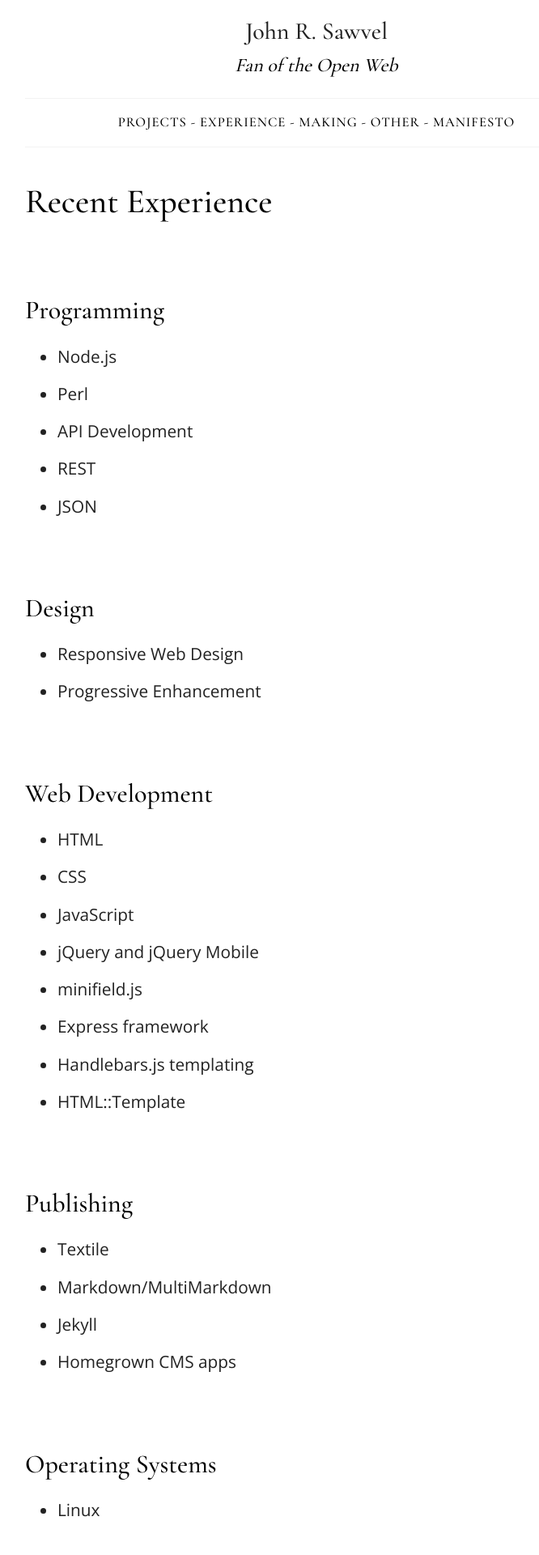
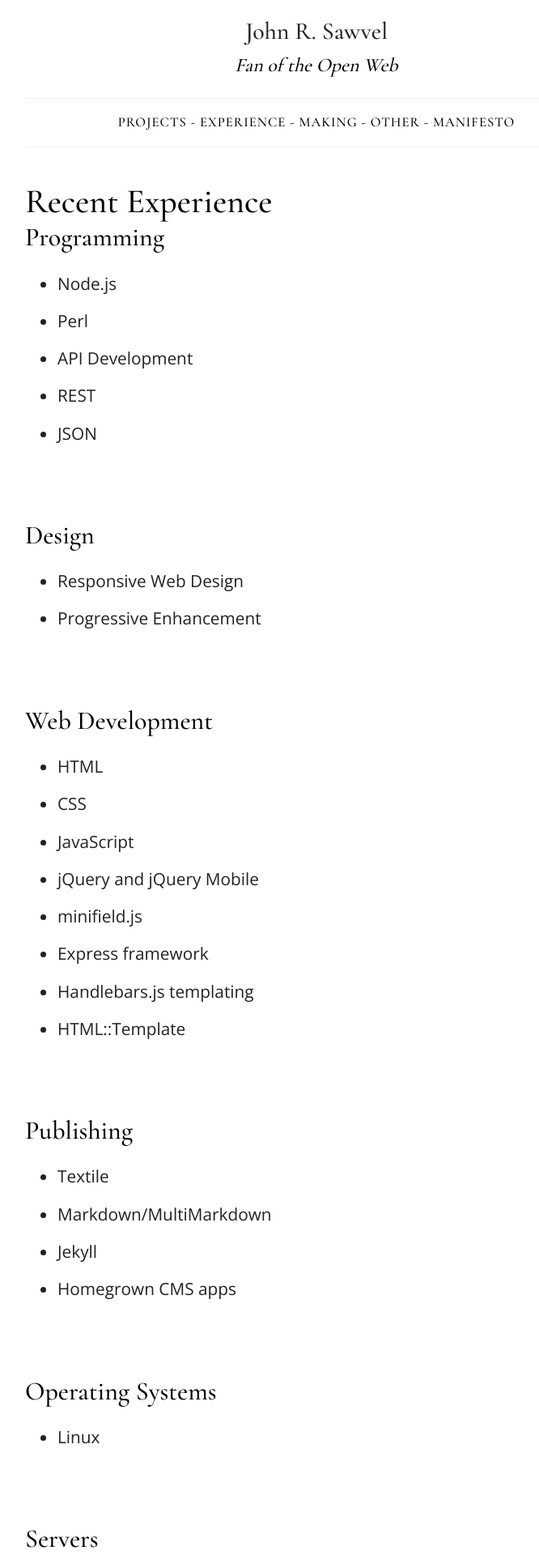
Before and after one commit to jrsawvel/jrsawvel.github.io, a Jekyll site: the page built from _posts/2016-09-10-experience.md, in a window 1280 px wide. Shown: the top 1920 px of the page at 81% size, without its empty margins (249-915 px from the left). Built offline with Jekyll 4.4.1, drawn with Linux system fonts in a browser that asks for light colours.

Commit message:
Update 2016-09-10-experience.md

```diff
--- a/_posts/2016-09-10-experience.md
+++ b/_posts/2016-09-10-experience.md
@@ -4,7 +4,7 @@
 ---
 
 
-### Programming
+<h3 id="programming" style="margin-top:0;padding-top:0;">Programming</h3>
 
 * Node.js
 * Perl
```
